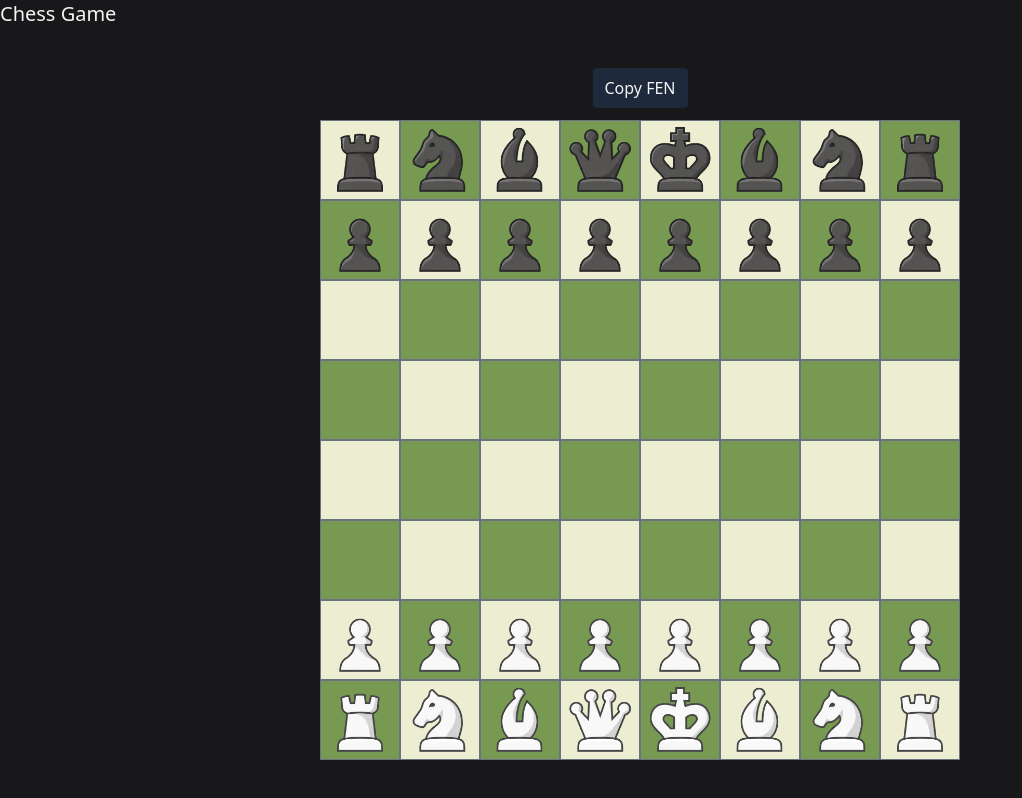
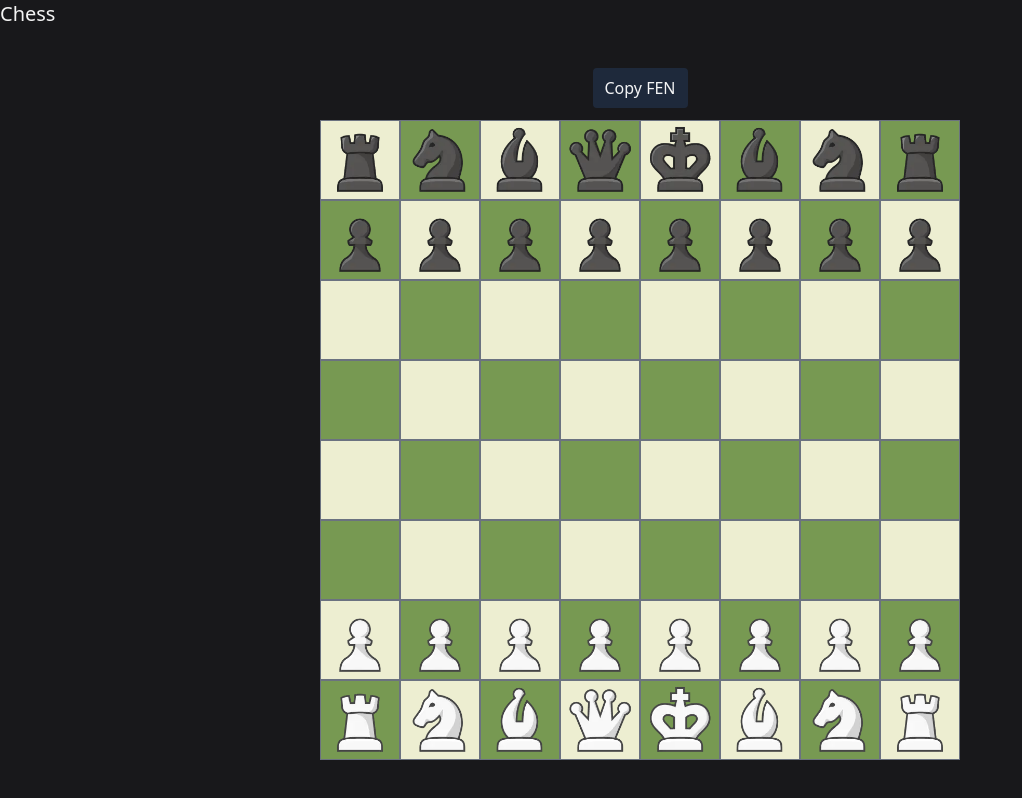
Before and after one commit to aIv4ro/chess, a React (Vite) app: page / in a window 1280 px wide. Shown: the whole page, without its empty margins (0-1022 px from the left). Built offline with nearby package versions, Linux system fonts and the light colour scheme.

Commit message:
change game title

```diff
--- a/index.html
+++ b/index.html
@@ -4,7 +4,7 @@
     <meta charset="UTF-8" />
     <link rel="icon" type="image/webp" href="/pieces/wk.webp" />
     <meta name="viewport" content="width=device-width, initial-scale=1.0" />
-    <title>Chess game</title>
+    <title>Chess</title>
   </head>
   <body class="bg-zinc-900 text-white/95">
     <div id="root"></div>
--- a/src/App.tsx
+++ b/src/App.tsx
@@ -4,7 +4,7 @@ import { BoardProvider } from './components/board-provider'
 function App () {
   return (
     <div className='flex flex-col h-full'>
-      <h1 className='text-xl'>Chess Game</h1>
+      <h1 className='text-xl'>Chess</h1>
       <main className='flex-1 grid place-content-center'>
         <BoardProvider>
           <Board />
```
